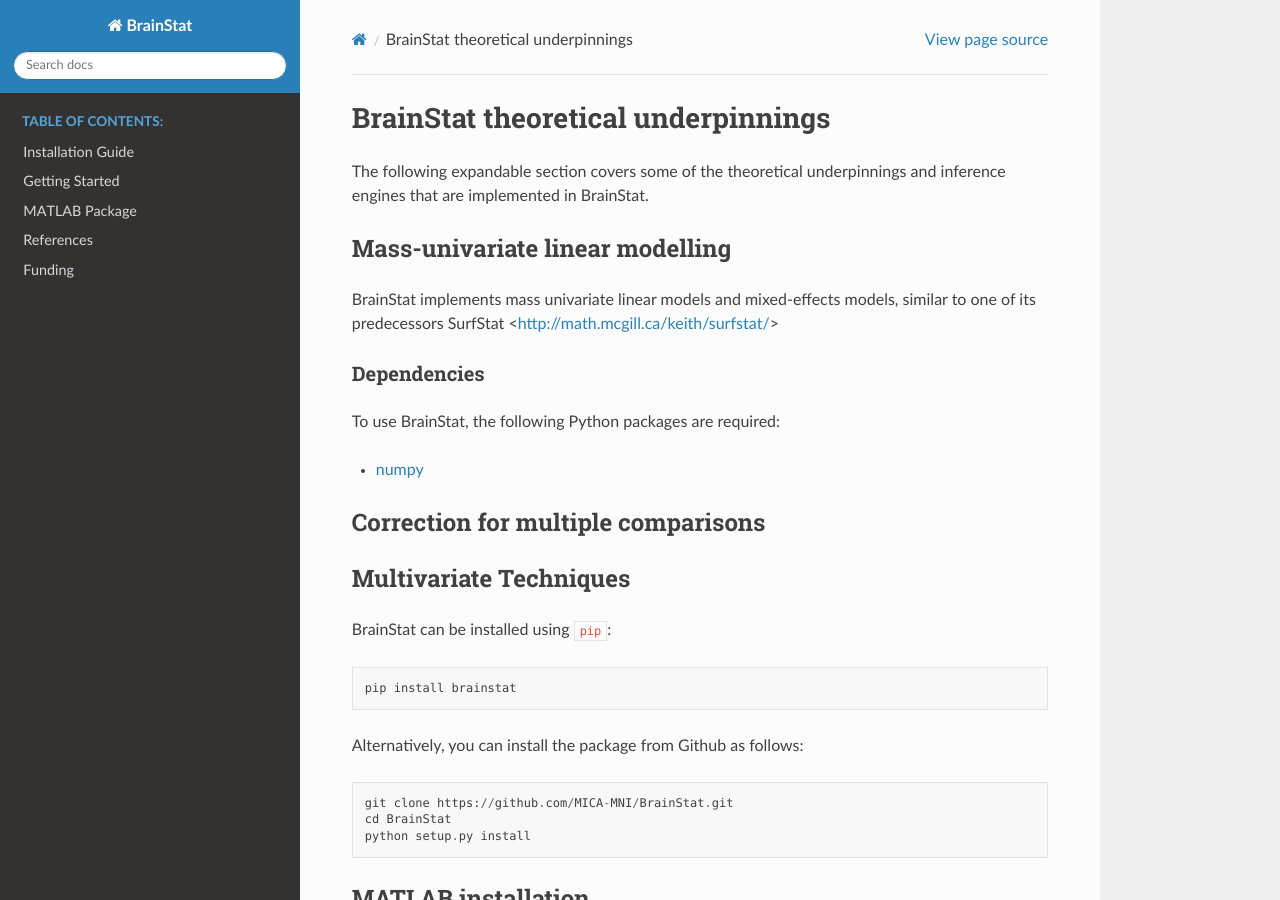
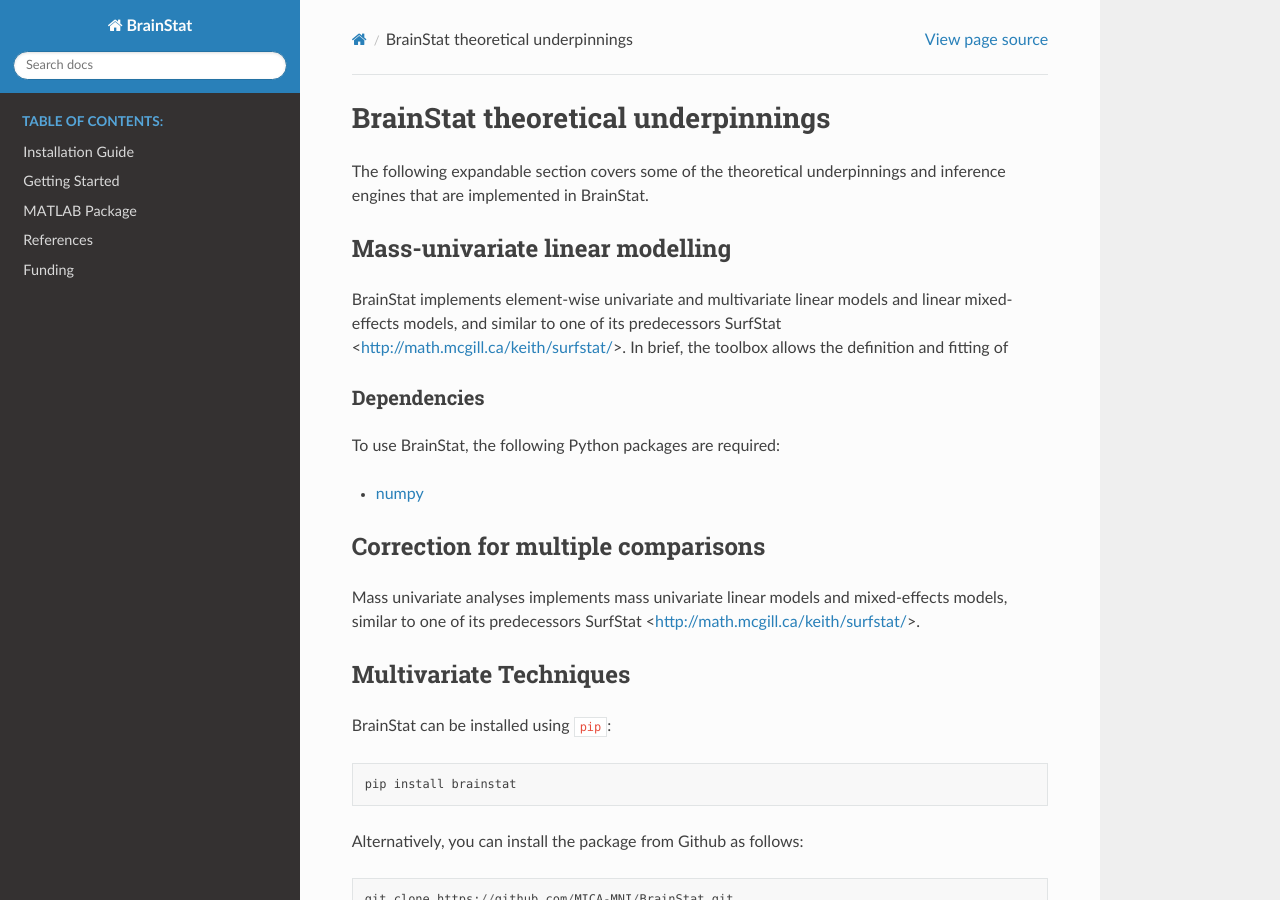
Before and after one commit to MICA-MNI/BrainStat, a Sphinx documentation site: the page built from docs/theory.rst, in a window 1280 px wide and 900 px high. Built offline with Sphinx 7.4.7 and the Read the Docs theme 2.0.0, drawn with Linux system fonts in a browser that asks for light colours; pages that are not in the unit, such as notebooks, are missing from menus.

Commit message:
Update theory.rst

```diff
--- a/docs/theory.rst
+++ b/docs/theory.rst
@@ -9,7 +9,7 @@
 Mass-univariate linear modelling
 -------------------
 
-BrainStat implements mass univariate linear models and mixed-effects models, similar to one of its predecessors SurfStat <http://math.mcgill.ca/keith/surfstat/>
+BrainStat implements element-wise univariate and multivariate linear models and linear mixed-effects models, and similar to one of its predecessors SurfStat <http://math.mcgill.ca/keith/surfstat/>. In brief, the toolbox allows the definition and fitting of
 
 
 Dependencies
@@ -22,6 +22,7 @@
 
 Correction for multiple comparisons
 -------------------
+Mass univariate analyses implements mass univariate linear models and mixed-effects models, similar to one of its predecessors SurfStat <http://math.mcgill.ca/keith/surfstat/>.
 
 
 Multivariate Techniques
```
